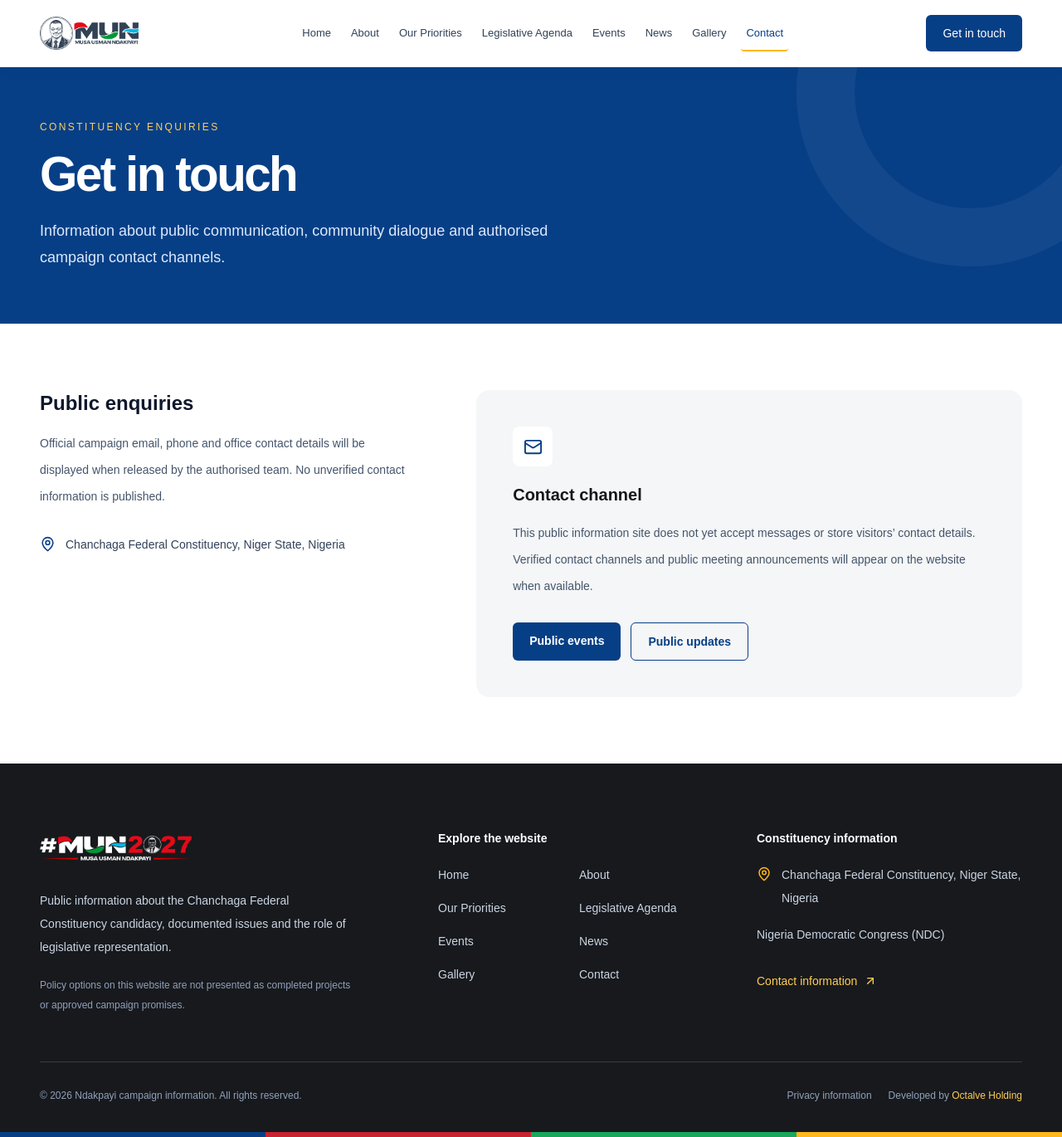
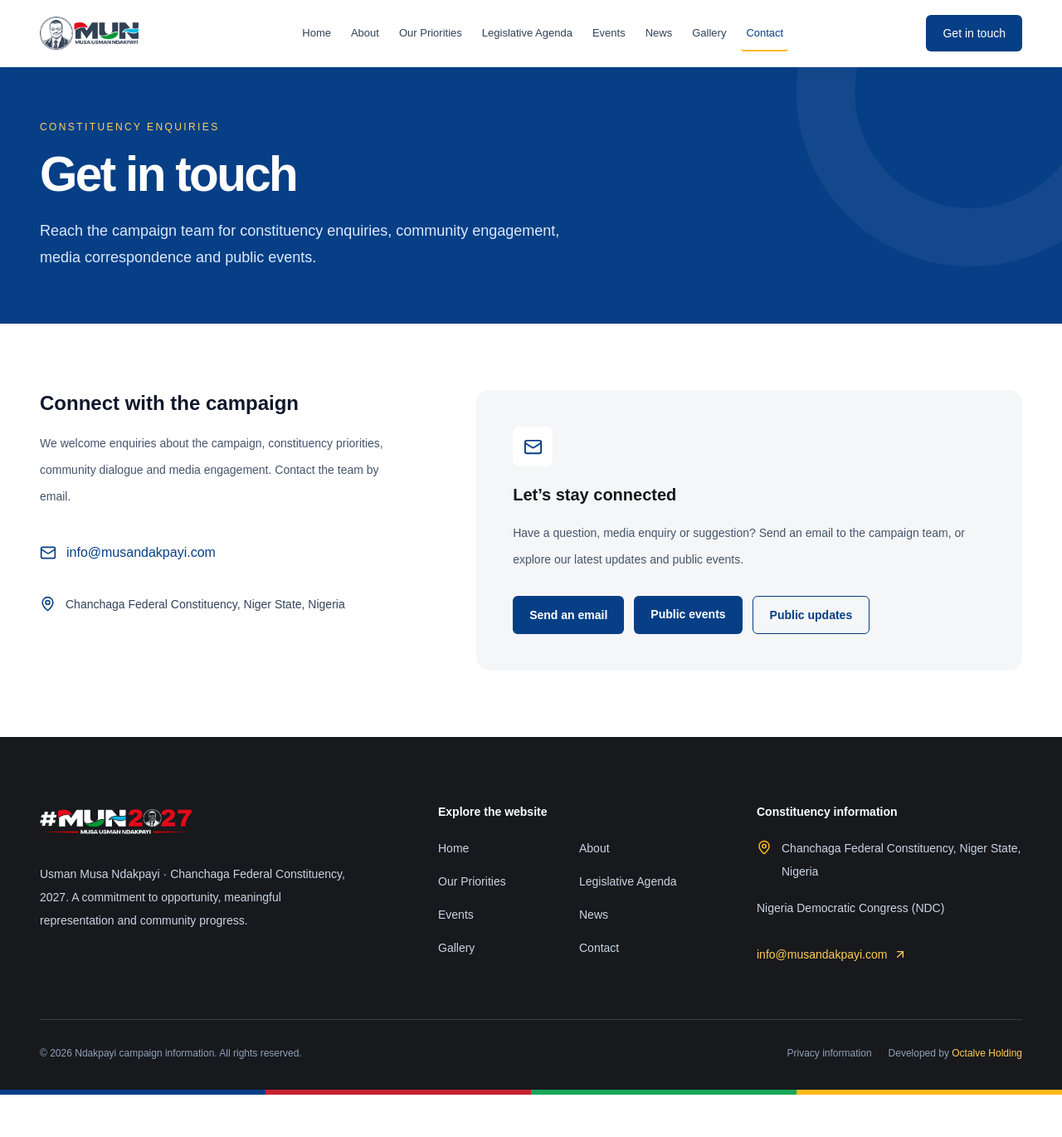
Before and after one commit to octalve-core/Musa-Ndakpayi, a Next.js app: page /contact in a window 1280 px wide. Shown: the whole page at 83% size. After the commit the page ends 1319 px from the top, so only its background shows below. Built offline with nearby package versions, Linux system fonts and the light colour scheme.

Commit message:
Polish homepage and footer messaging, publish official campaign email

```diff
--- a/app/contact/page.tsx
+++ b/app/contact/page.tsx
@@ -5,9 +5,9 @@ import {PageHero} from '@/components/ui/page-hero';
 import {Container} from '@/components/ui/container';
 export const metadata:Metadata={title:'Contact'};
 export default function Contact(){
- return <><PageHero title="Get in touch" label="Constituency enquiries" description="Information about public communication, community dialogue and authorised campaign contact channels."/>
+ return <><PageHero title="Get in touch" label="Constituency enquiries" description="Reach the campaign team for constituency enquiries, community engagement, media correspondence and public events."/>
  <section className="py-16 sm:py-20"><Container><div className="grid gap-10 lg:grid-cols-[.85fr_1.15fr]">
-  <div><h2 className="text-2xl font-semibold text-slate-900">Public enquiries</h2><p className="mt-4 max-w-md text-sm leading-8 text-slate-600">Official campaign email, phone and office contact details will be displayed when released by the authorised team. No unverified contact information is published.</p><div className="mt-7 flex items-start gap-3 text-sm leading-7 text-slate-700"><MapPin className="mt-1 shrink-0 text-[#073f86]" size={19}/>Chanchaga Federal Constituency, Niger State, Nigeria</div></div>
-  <div className="rounded-2xl bg-[#f5f6f7] p-8 sm:p-11"><span className="flex size-12 items-center justify-center rounded-lg bg-white text-[#073f86]"><Mail size={23}/></span><h3 className="mt-5 text-xl font-semibold">Contact channel</h3><p className="mt-4 text-sm leading-8 text-slate-600">This public information site does not yet accept messages or store visitors’ contact details. Verified contact channels and public meeting announcements will appear on the website when available.</p><div className="mt-7 flex flex-wrap gap-3"><Link href="/events" className="rounded-md bg-[#073f86] px-5 py-3 text-sm font-semibold text-white">Public events</Link><Link href="/news" className="rounded-md border border-[#073f86] px-5 py-3 text-sm font-semibold text-[#073f86]">Public updates</Link></div></div>
+  <div><h2 className="text-2xl font-semibold text-slate-900">Connect with the campaign</h2><p className="mt-4 max-w-md text-sm leading-8 text-slate-600">We welcome enquiries about the campaign, constituency priorities, community dialogue and media engagement. Contact the team by email.</p><a href="mailto:info@musandakpayi.com" className="mt-7 inline-flex min-h-12 items-center gap-3 break-all text-base font-medium text-[#073f86] hover:underline"><Mail className="shrink-0" size={20}/>info@musandakpayi.com</a><div className="mt-6 flex items-start gap-3 text-sm leading-7 text-slate-700"><MapPin className="mt-1 shrink-0 text-[#073f86]" size={19}/>Chanchaga Federal Constituency, Niger State, Nigeria</div></div>
+  <div className="rounded-2xl bg-[#f5f6f7] p-8 sm:p-11"><span className="flex size-12 items-center justify-center rounded-lg bg-white text-[#073f86]"><Mail size={23}/></span><h3 className="mt-5 text-xl font-semibold">Let’s stay connected</h3><p className="mt-4 text-sm leading-8 text-slate-600">Have a question, media enquiry or suggestion? Send an email to the campaign team, or explore our latest updates and public events.</p><div className="mt-7 flex flex-wrap gap-3"><a href="mailto:info@musandakpayi.com" className="inline-flex min-h-11 items-center rounded-md bg-[#073f86] px-5 py-3 text-sm font-semibold text-white">Send an email</a><Link href="/events" className="rounded-md bg-[#073f86] px-5 py-3 text-sm font-semibold text-white">Public events</Link><Link href="/news" className="rounded-md border border-[#073f86] px-5 py-3 text-sm font-semibold text-[#073f86]">Public updates</Link></div></div>
  </div></Container></section></>;
 }
--- a/components/layout/site-footer.tsx
+++ b/components/layout/site-footer.tsx
@@ -10,14 +10,13 @@ export function SiteFooter(){
    <div className="grid gap-11 border-b border-white/15 pb-14 sm:grid-cols-2 lg:grid-cols-[1.3fr_1fr_1fr] lg:gap-16">
     <div className="max-w-sm">
      <Link href="/" aria-label="Musa Usman Ndakpayi 2027 — home" className="inline-flex h-11 w-[183px] items-center justify-start rounded-md"><Image src="/brand/mun-footer-2027.png" alt="Musa Usman Ndakpayi 2027 campaign logo" width={1066} height={180} sizes="183px" className="h-full w-full object-contain object-left"/></Link>
-     <p className="mt-5 text-sm leading-7 text-slate-300">Public information about the Chanchaga Federal Constituency candidacy, documented issues and the role of legislative representation.</p>
-     <p className="mt-5 text-xs leading-6 text-slate-400">Policy options on this website are not presented as completed projects or approved campaign promises.</p>
+     <p className="mt-5 text-sm leading-7 text-slate-300">Usman Musa Ndakpayi · Chanchaga Federal Constituency, 2027. A commitment to opportunity, meaningful representation and community progress.</p>
     </div>
     <div><h2 className="mb-5 text-sm font-semibold text-white">Explore the website</h2><nav aria-label="Footer navigation" className="grid grid-cols-2 gap-x-5 gap-y-3">{navigation.map(item=><Link href={item.href} key={item.href} className="w-fit rounded-sm py-1 text-sm text-slate-300 transition-colors hover:text-white">{item.label}</Link>)}</nav></div>
     <div><h2 className="mb-5 text-sm font-semibold text-white">Constituency information</h2>
      <p className="flex items-start gap-3 text-sm leading-7 text-slate-300"><MapPin className="mt-1 shrink-0 text-[#ffb71b]" size={18}/>{site.constituency}, {site.location}</p>
      <p className="mt-4 text-sm leading-7 text-slate-300">{site.party}</p>
-     <Link href="/contact" className="mt-5 inline-flex min-h-11 items-center gap-2 text-sm font-medium text-[#ffcc55] transition-colors hover:text-white">Contact information <ArrowUpRight size={16}/></Link>
+     <a href="mailto:info@musandakpayi.com" className="mt-5 inline-flex min-h-11 items-center gap-2 break-all text-sm font-medium text-[#ffcc55] transition-colors hover:text-white">info@musandakpayi.com <ArrowUpRight size={16}/></a>
     </div>
    </div>
    <div className="flex flex-col items-start justify-between gap-4 pt-7 text-xs leading-6 text-slate-400 sm:flex-row sm:items-center">
```
Also changed, not shown: app/page.tsx (+10 -12 lines).
